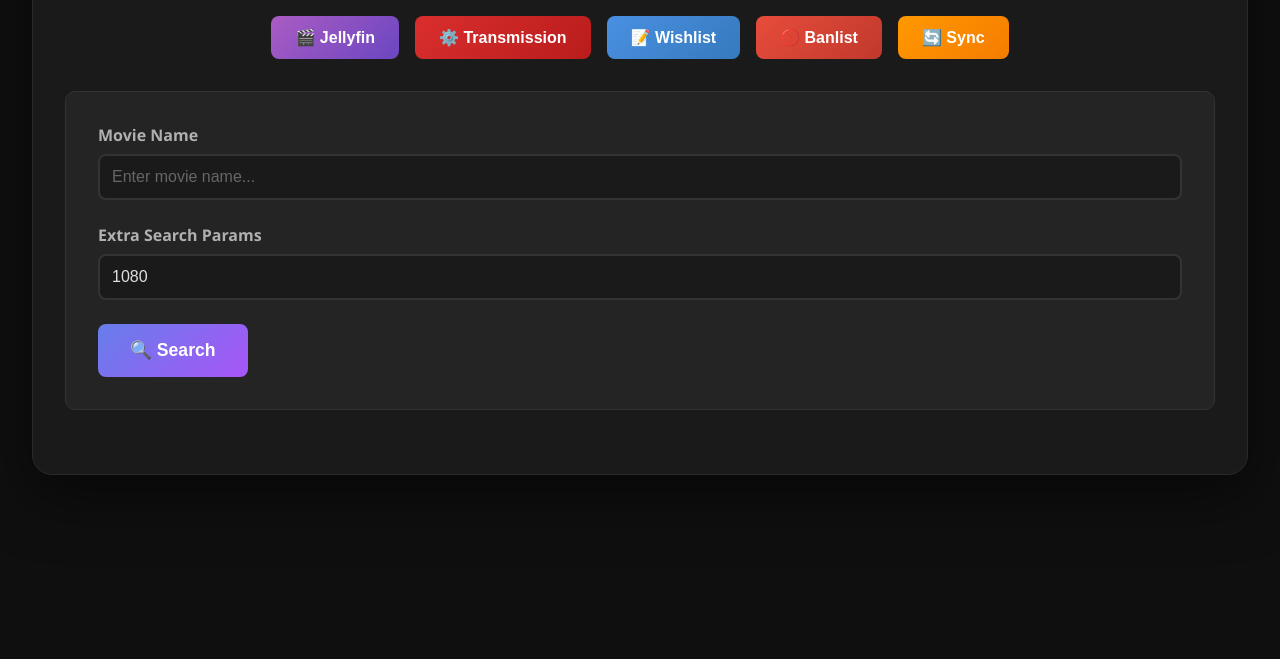
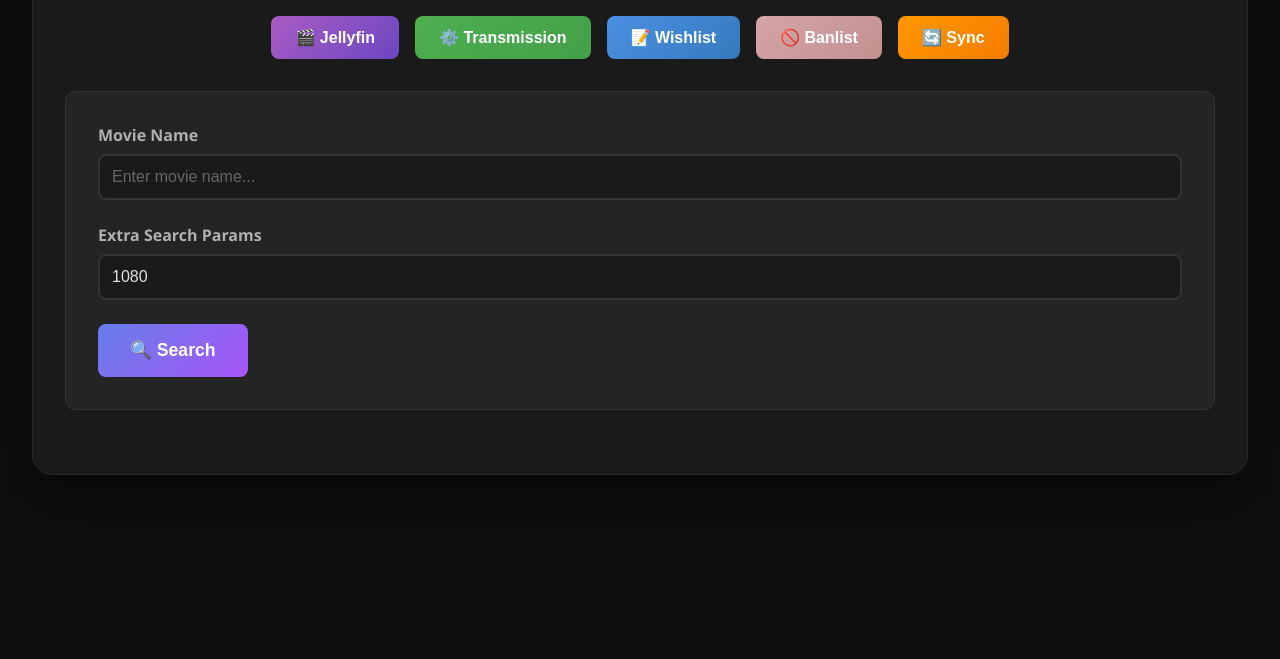
Before and after one commit to Luci0/shitflix, a website: page dashboard/public/index.html in a window 1280 px wide. Shown: the part 141-800 px from the top of the page. Drawn offline with nearby package versions, Linux system fonts and the light colour scheme.

```diff
--- a/dashboard/public/styles.css
+++ b/dashboard/public/styles.css
@@ -415,12 +415,12 @@
 }
 
 .transmission-btn {
-    background: linear-gradient(135deg, #da2e2e 0%, #b91c1c 100%);
+    background: linear-gradient(135deg, #4caf50 0%, #45a049 100%);
 }
 
 .transmission-btn:hover {
     transform: translateY(-2px);
-    box-shadow: 0 8px 16px rgba(218, 46, 46, 0.4);
+    box-shadow: 0 8px 16px rgba(76, 175, 80, 0.4);
 }
 
 .wishlist-btn {
@@ -830,12 +830,12 @@
 
 /* Banlist button styling */
 .banlist-btn {
-    background: linear-gradient(135deg, #e74c3c 0%, #c0392b 100%);
+    background: linear-gradient(135deg, #d4a5a5 0%, #c39090 100%);
 }
 
 .banlist-btn:hover {
     transform: translateY(-2px);
-    box-shadow: 0 8px 16px rgba(231, 76, 60, 0.4);
+    box-shadow: 0 8px 16px rgba(212, 165, 165, 0.3);
 }
 
 /* Banlist modal styling - same as wishlist but with red accents */
```
Also changed, not shown: 1 other file.
